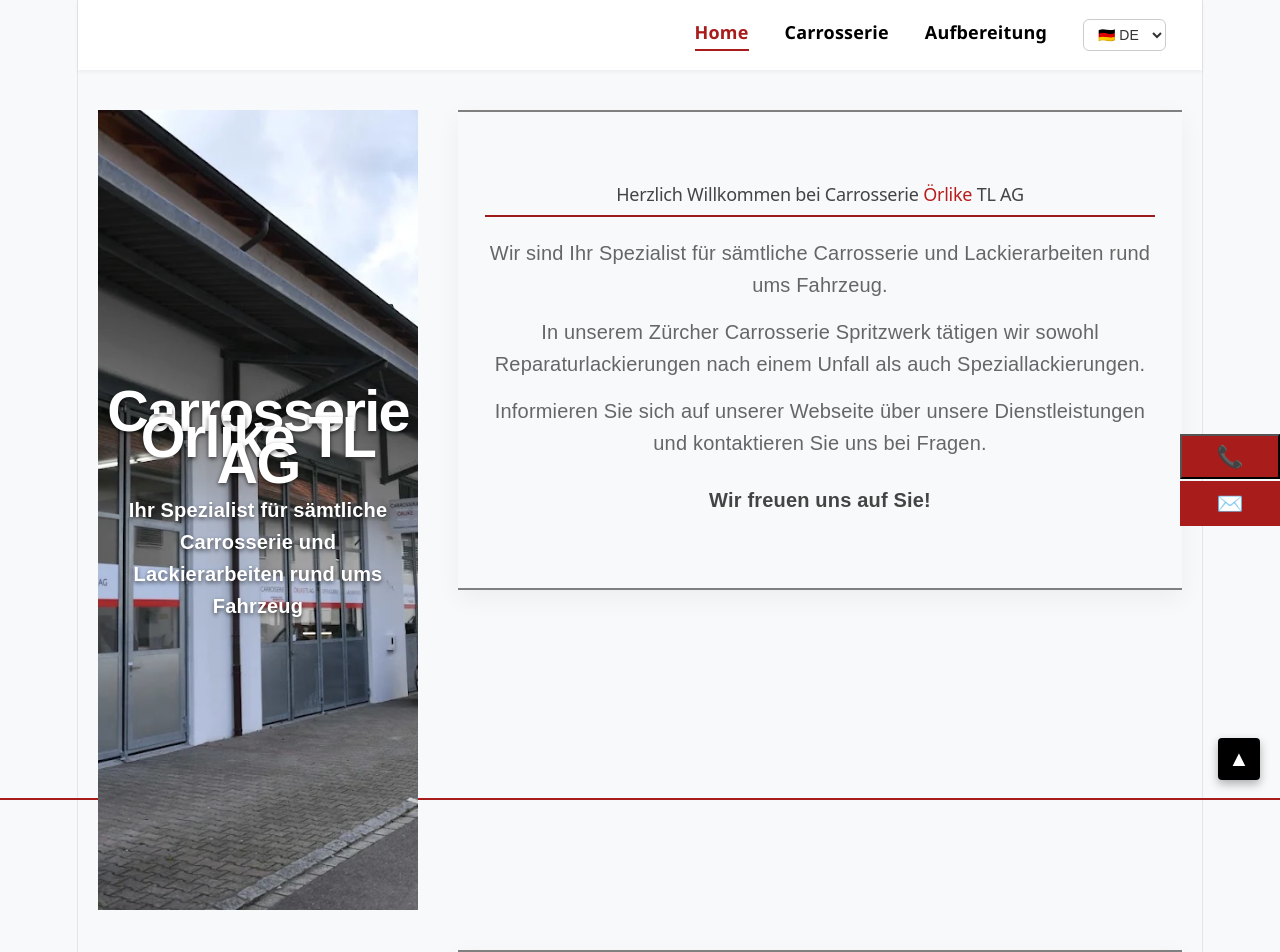
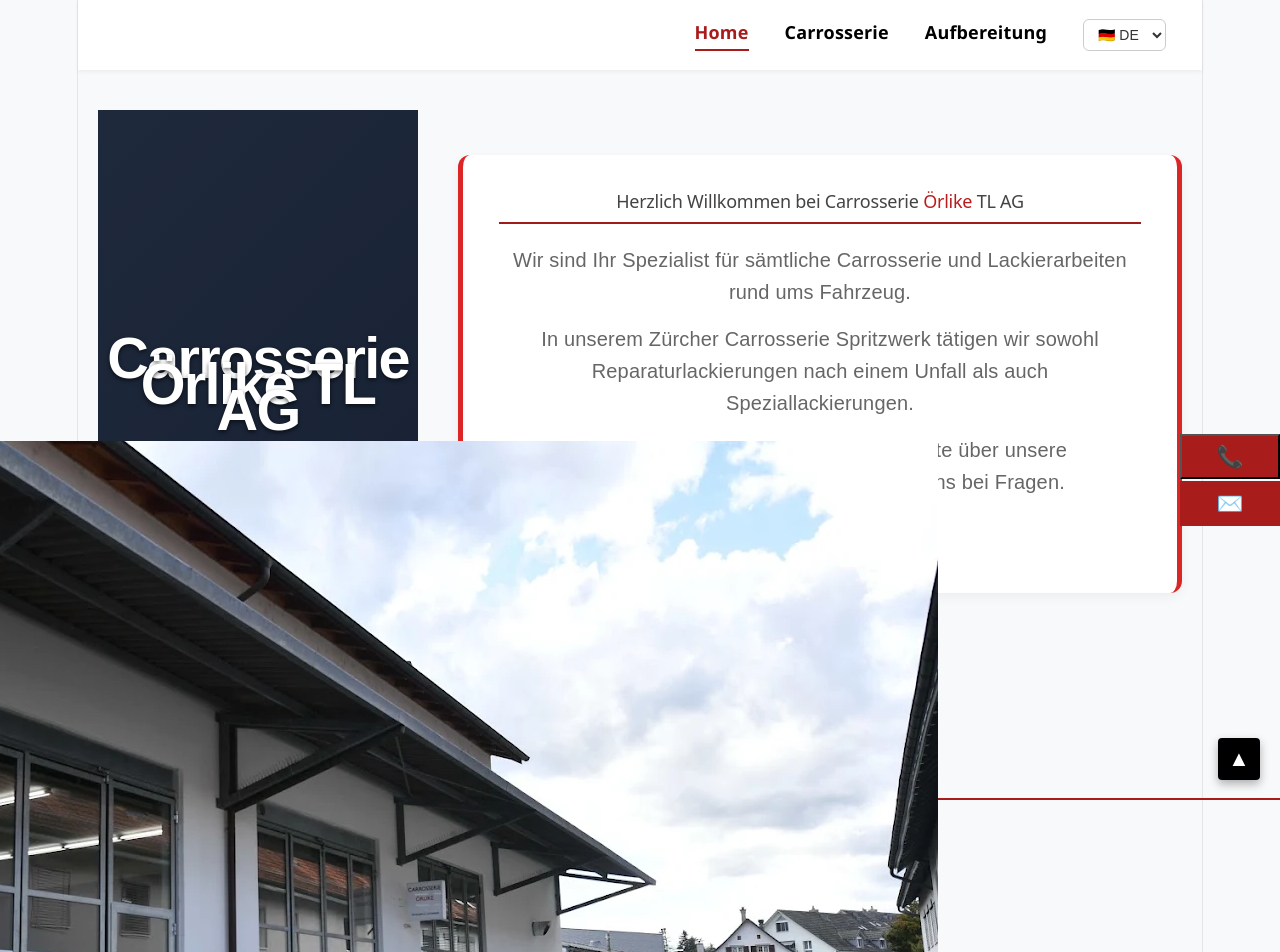
Before and after one commit to elias4864/Website-Carosserie-Oerlikon, a React (Vite) app: page / in a window 1280 px wide. Shown: the top 952 px of the page. Built offline with nearby package versions, Linux system fonts and the light colour scheme.

Commit message:
Added Aufbereitung, Home and Impressum Page

```diff
--- a/src/assets/Styles/Aufbereitung.css
+++ b/src/assets/Styles/Aufbereitung.css
@@ -35,6 +35,10 @@
     border-bottom: 2px solid #9e1b1b; /* Rotakzent */
     padding-bottom: 10px;
     margin-bottom: 15px;
+}
+
+.content-section {
+    font-size: 1.5rem;
 }
 
 /* Zwischenüberschriften */
@@ -83,8 +87,10 @@
 }
 
 
-h2{
+h2 {
     color: black;
+    font-weight: 700;
+    font-size: 1.9rem;
 }
 
 .töpfer{
--- a/src/assets/Styles/Carosserie.css
+++ b/src/assets/Styles/Carosserie.css
@@ -48,7 +48,14 @@
 .section-title{
     color: #ffffff;
     font-family: Orbitron, sans-serif;
-    font-size: 26px;
+    align-items: flex-start;
+    flex-direction: column;
+    max-width: 900px;
+    margin: 0 auto;
+    padding: 20px;
+    line-height: 1.6;
+    box-sizing: border-box;
+    text-align: left;
     font-weight: 700;
     margin-top: 36px;
     margin-bottom: 14px;
@@ -99,9 +106,12 @@
 }
 
 .section-title {
+    display: flex;
+    flex-direction: column; /* Erzwingt das Stapeln untereinander */
     font-size: 1.3rem;
+    align-items: flex-start; /* Oder center, je nach Wunsch */
     font-weight: 700;
-    color: black; /* Weiß */
+    color: black;
     margin-top: 10px;
     margin-bottom: 8px;
 }
@@ -118,6 +128,9 @@
 /* Container mit angenehmer Maximalbreite */
 .text-box {
     width: 100%;
+    display: flex;
+    flex-direction: column; /* Vertikales Stapeln untereinander */
+    align-items: flex-start;
     max-width: 1100px;
     background-color: #ffffff;
     padding: 40px;
--- a/src/assets/Styles/Home.css
+++ b/src/assets/Styles/Home.css
@@ -1,13 +1,14 @@
 .carosserie{
     position: relative;
     width: 100%;
-    min-height: 100vh;
+    min-height: 200vh;
 
     /* Hintergrundbild-Einstellungen */
     background-image: url('../Eingang.webp');
     background-size: cover;
     background-position: center;
     background-repeat: no-repeat;
+    background: linear-gradient(135deg, #1e293b 0%, #0f172a 100%);
 
     /* Perfekte Zentrierung (Horizontal & Vertikal) */
     display: flex;
@@ -17,9 +18,19 @@
     text-align: center;
 
     /* Innenabstand, damit der Text am Rand nicht klebt */
-    padding: 0 20px;
+    padding: 0 30px;
     box-sizing: border-box;
 
+}
+
+
+.Background-Intro {
+    width: 100%;
+    min-height: 100vh;
+    background-color: #f8f9fa;
+    color: #212529;
+    font-family: 'Segoe UI', Tahoma, Geneva, Verdana, sans-serif;
+    padding-bottom: 3rem;
 }
 
 
@@ -43,23 +54,16 @@
 
 
 
-
 .border-welcome {
-    text-align: center;
-    padding: 4rem 1.5rem;
-    color: #555555; /* Dunkelgrauer Fließtext */
-    font-family: Arial, Helvetica, sans-serif;
     max-width: 900px;
-    margin: 0 auto;
-
-    /* Dicker schwarzer Balken oben und unten */
-    border-top: 2px solid gray;
-    border-bottom: 2px solid gray;
-
-    box-shadow: 0 8px 24px rgba(0, 0, 0, 0.05);
-
+    margin: 2.5rem auto;
+    padding: 2rem;
+    background-color: #ffffff;
+    border-radius: 12px;
+    border-left: 5px solid #dc2626;
+    border-right: 5px solid #dc2626;
+    box-shadow: 0 4px 12px rgba(0, 0, 0, 0.05);
 }
-
 .carosserie p {
     /* 50px ist ebenfalls zu gross – 1.4rem passt exakt zum Screenshot */
     font-size: 1.4rem;
@@ -128,6 +132,13 @@
     margin-bottom: 0;
 }
 
+
+.closing {
+    font-weight: 600;
+    color: #dc2626;
+    margin-top: 1.5rem !important;
+}
+
 p{
     font-size: 20px;
     line-height: 1.6;
@@ -148,6 +159,8 @@
     text-align: center;
     font-family: 'Orbitron', sans-serif;
     color: white;
+    margin: 0;
+
 }
 
 
@@ -209,6 +222,8 @@
 .text-box {
     position: absolute;
     z-index: 2;
+    display: flex;
+    align-items: center;
     background: #ffffff;
     padding: 35px 30px;
     width: 45%;
@@ -232,7 +247,7 @@
 
 /* 1. Karte (Spenglerei): Bild rechts, Text links überlappend */
 .feature-card.text-left {
-    justify-content: flex-end;
+    justify-content:flex-end;
     margin-bottom: 40px;
 
 }
--- a/src/assets/pages/Aufbereitung.jsx
+++ b/src/assets/pages/Aufbereitung.jsx
@@ -12,7 +12,7 @@
             <img src={autoaufbereitung} alt="Autoaufbereitung" className="töpfer" />
 
             <section className="border-welcome">
-                <h2 >
+                <h2 className="content-section">
                     PROFESSIONELLE AUTOAUFBEREITUNG ZU PREISWERTEN KONDITIONEN
                 </h2>
                 <p>
--- a/src/assets/pages/Home.jsx
+++ b/src/assets/pages/Home.jsx
@@ -1,21 +1,25 @@
-import {useState} from 'react'
+
 
 import Schrauben from '../Schrauben.jpg';
 import Lackierei from '../Lackierei.jpg';
 import Team from '../Team.jpg';
 import '../Styles/Home.css';
+import {useState} from "react";
 import Eingang from '../Eingang.webp';
 
 
 
 
 function HomePage() {
-    const [count, setCount] = useState(0)
+    const [isOpen, setIsOpen] = useState(true);
+
 
     return (
 
         <div className="Background-Intro">
+
             <div className="carosserie"><h1>Carrosserie Örlike TL AG</h1>
+                <img src={Eingang} alt="Eingang Carrosserie Örlike" />
                 <p>Ihr Spezialist für sämtliche Carrosserie und Lackierarbeiten rund ums Fahrzeug</p>
             </div>
             <section className="border-welcome">
```
